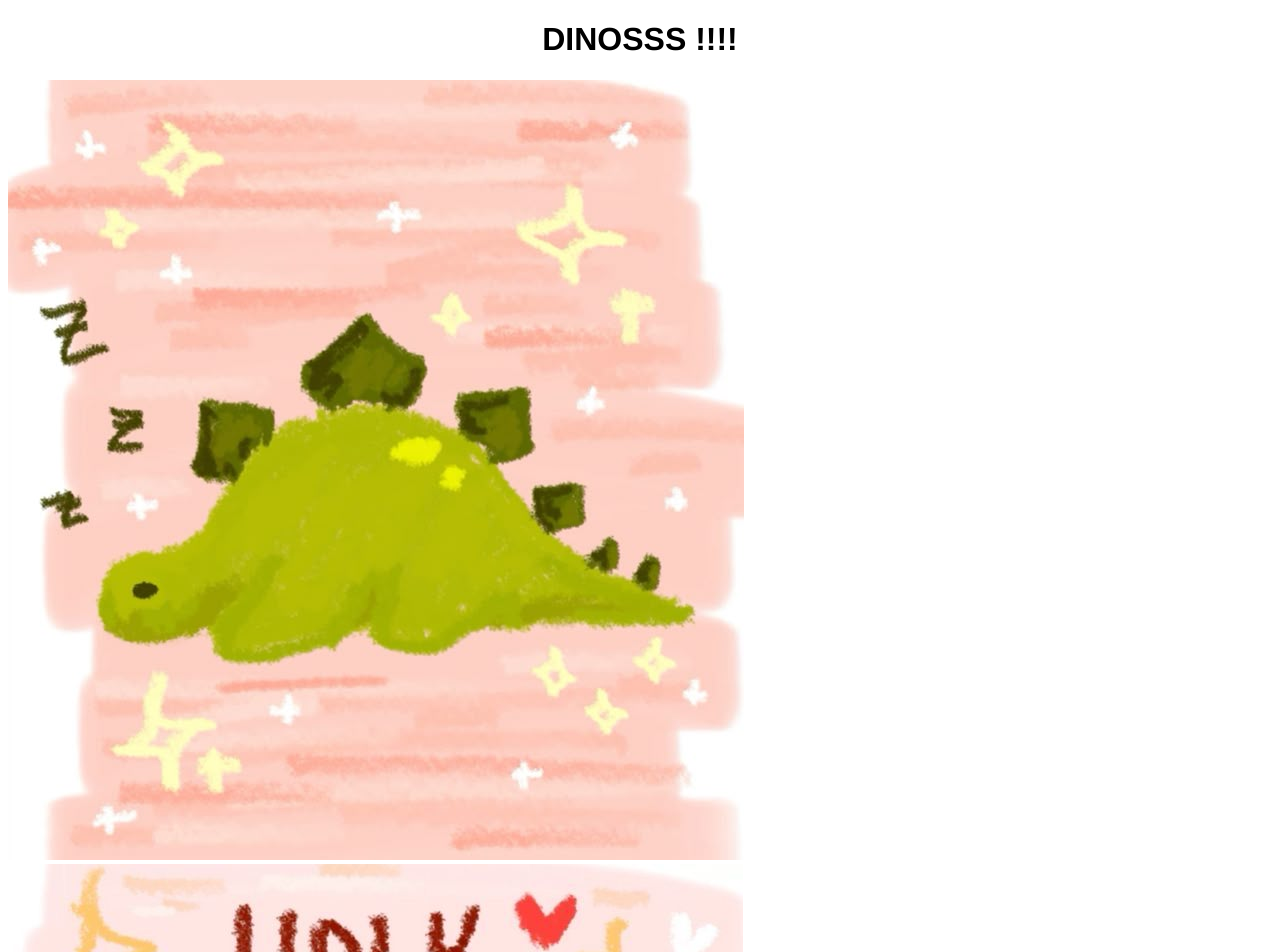
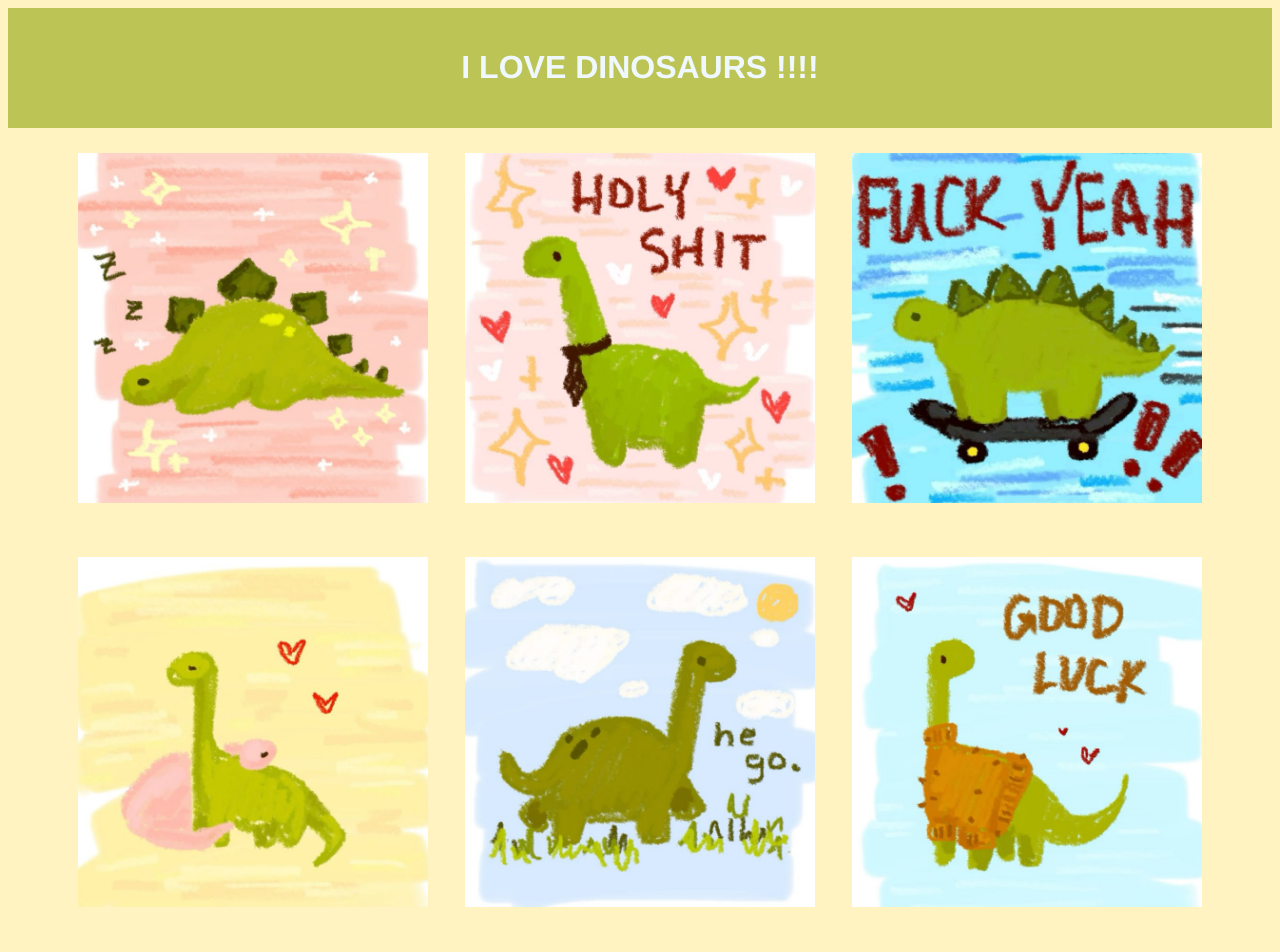
Before and after one commit to MissMont/aulaGit, a plain HTML site: page index.html in a window 1280 px wide. Shown: the top 952 px of the page. Drawn offline with Linux system fonts and the light colour scheme.

Commit message:
imagens dino add

```diff
--- a/index.html
+++ b/index.html
@@ -4,13 +4,16 @@
     <meta charset="UTF-8">
     <meta name="viewport" content="width=device-width, initial-scale=1.0">
     <link rel="stylesheet" href="style.css">
-    <title>testando uns negócio aí</title>
+    <title>DINOS!</title>
 </head>
 <body>
 
-    <h1 class="titulo">DINOSSS !!!!</h1>
+    <div class="divTitulo">
+        <h1 class="titulo">I LOVE DINOSAURS !!!!</h1>
+    </div>
 
-    <div>
+
+    <div class="divDino">
         <div>
             <img class="dino" src="img/dino1jpg.jpg" alt="">
         </div>
@@ -22,5 +25,28 @@
         </div>
     </div>
 
+    <div class="divDino">
+        <div>
+            <img class="dino" src="img/dino4.jpg" alt="">
+        </div>
+        <div>
+            <img class="dino" src="img/dino5.jpg" alt="">
+        </div>
+        <div>
+           <img class="dino" src="img/dino6.jpg" alt="">
+        </div>
+    </div>
+
+    <div class="divDino">
+        <div>
+            <img class="dino" src="img/dino7.jpg" alt="">
+        </div>
+        <div>
+            <img class="dino" src="img/dino8.jpg" alt="">
+        </div>
+        <div>
+           <img class="dino" src="img/dino9.jpg" alt="">
+        </div>
+    </div>
 </body>
 </html>
--- a/style.css
+++ b/style.css
@@ -1,5 +1,27 @@
+body{
+    background-color: #fff4c1;
+}
+
+
+.divTitulo{
+    background-color: #bcc456;
+    padding: 20px 20px 20px;
+}
 
 .titulo{
     font-family: 'Franklin Gothic Medium', 'Arial Narrow', Arial, sans-serif;
     text-align: center;
+    color: aliceblue;
 }
+
+.dino{
+    width: 350px;
+    height: 350px;
+    padding: 25px 1px;
+}
+
+.divDino{
+    display: flex;
+    gap: 35px;
+    justify-content: center;
+}
```
Also changed, not shown: img/dino4.jpg (added), img/dino5.jpg (added), img/dino6.jpg (added), img/dino7.jpg (added), img/dino8.jpg (added), img/dino9.jpg (added).
